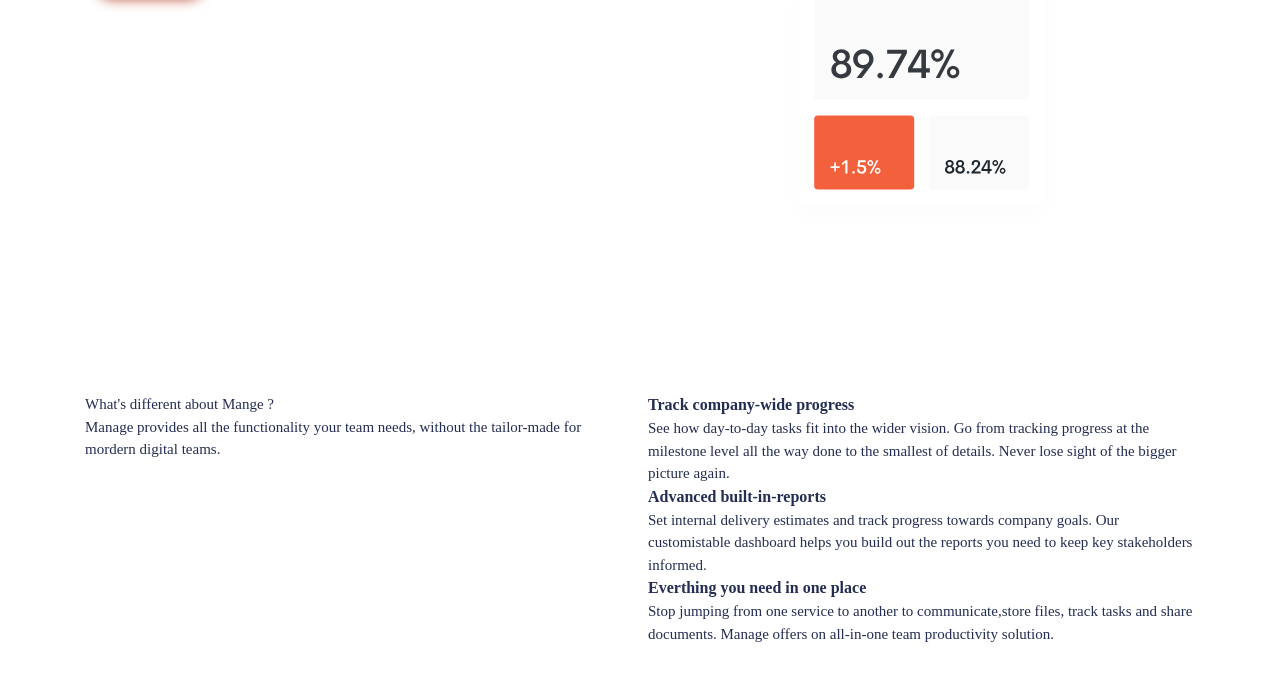
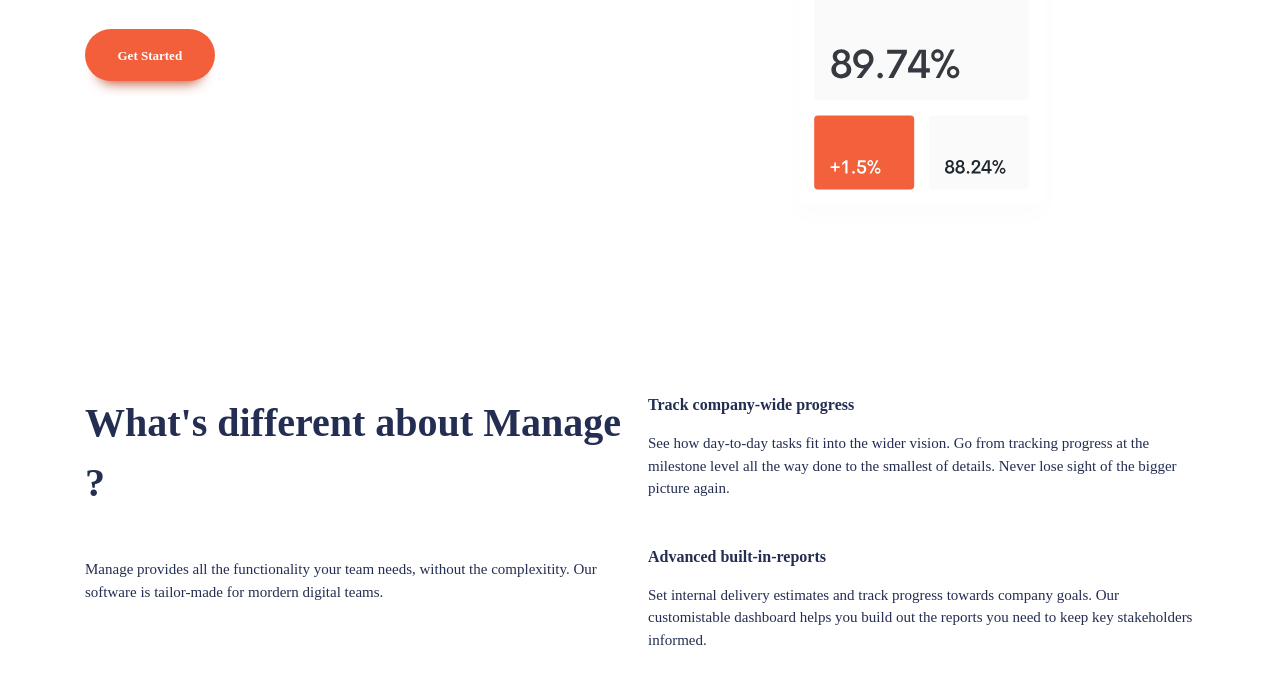
Before and after one commit to Developerfiyin/Vite-webpage, a website built with Vite: page index.html in a window 1280 px wide. Shown: the part 426-1119 px from the top of the page. Built offline with nearby package versions, Linux system fonts and the light colour scheme.

Commit message:
added to spacing to the texts and li

```diff
--- a/index.html
+++ b/index.html
@@ -60,7 +60,7 @@
       <section class="padding-block-900">
         <div class="container">
           <div class="even-columns">
-            <div>
+            <div class="flow">
               <h1 class="fs-primary-heading fw-bold">
                 Bring everyone together to build better products.
               </h1>
@@ -81,34 +81,41 @@
         <div class="container">
           <div class="even-columns">
             <div class="flow">
-              <h2 class="fs-secondary-heading.fw-bold">
-                What's different about Mange ?
+              <h2 class="fs-secondary-heading fw-bold">
+                What's different about Manage ?
               </h2>
               <p>
                 Manage provides all the functionality your team needs, without
-                the tailor-made for mordern digital teams.
+                the complexitity. Our software is tailor-made for mordern
+                digital teams.
               </p>
             </div>
             <div>
-              <ul class="numbered-items" role="list">
+              <ul class="numbered-items | flow" role="list">
                 <li>
+                  <div class="flow" style="--flow-spacer: 1em">
                     <h3 class="fs-600 fw-bold">Track company-wide progress</h3>
                     <p>
-                    See how day-to-day tasks fit into the wider vision. Go from
-                    tracking progress at the milestone level all the way done to
-                    the smallest of details. Never lose sight of the bigger
-                    picture again.
+                      See how day-to-day tasks fit into the wider vision. Go
+                      from tracking progress at the milestone level all the way
+                      done to the smallest of details. Never lose sight of the
+                      bigger picture again.
                     </p>
+                  </div>
                 </li>
                 <li>
+                  <div class="flow" style="--flow-spacer: 1em">
                     <h3 class="fs-600 fw-bold">Advanced built-in-reports</h3>
                     <p>
                       Set internal delivery estimates and track progress towards
                       company goals. Our customistable dashboard helps you build
-                    out the reports you need to keep key stakeholders informed.
+                      out the reports you need to keep key stakeholders
+                      informed.
                     </p>
+                  </div>
                 </li>
                 <li>
+                  <div class="flow" style="--flow-spacer: 1em">
                     <h3 class="fs-600 fw-bold">
                       Everthing you need in one place
                     </h3>
@@ -117,6 +124,7 @@
                       communicate,store files, track tasks and share documents.
                       Manage offers on all-in-one team productivity solution.
                     </p>
+                  </div>
                 </li>
               </ul>
             </div>
@@ -161,7 +169,12 @@
           </div>
           <div>
             <nav class="footer-nav">
-              <ul aria-label="Footer" role="list">
+              <ul
+                class="flow"
+                style="--flow-spacer: 1em"
+                aria-label="Footer"
+                role="list"
+              >
                 <li><a href="#">Home</a></li>
                 <li><a href="#">Pricing</a></li>
                 <li><a href="#">Products</a></li>
--- a/style.css
+++ b/style.css
@@ -118,12 +118,6 @@ svg {
 /* WINDOWS + SHIFT + C = COLOR PICKER ON FIGMA*/
 /*utility classes */
 
-@media (min-width: 50em) {
-  .even-columns {
-    grid-auto-flow: column;
-    grid-auto-columns: 1fr;
-  }
-}
 /*general styling */
 body {
   font-size: var(--fs-body);
@@ -242,12 +236,18 @@ body {
   width: min(var(--max-width), 100% - (var(--padding) * 2));
   margin-inline: auto;
 }
-:adhere(.flow :not(:first-child)) {
+:where(.flow :not(:first-child)) {
   margin-top: var(--flow-spacer, 3em);
 }
 .even-columns {
   display: grid;
   gap: 1rem;
+}
+@media (min-width: 50em) {
+  .even-columns {
+    grid-auto-flow: column;
+    grid-auto-columns: 1fr;
+  }
 }
 .visually-hidden {
   position: absolute;
```
Lines whose indentation alone changed are shown as unchanged.
